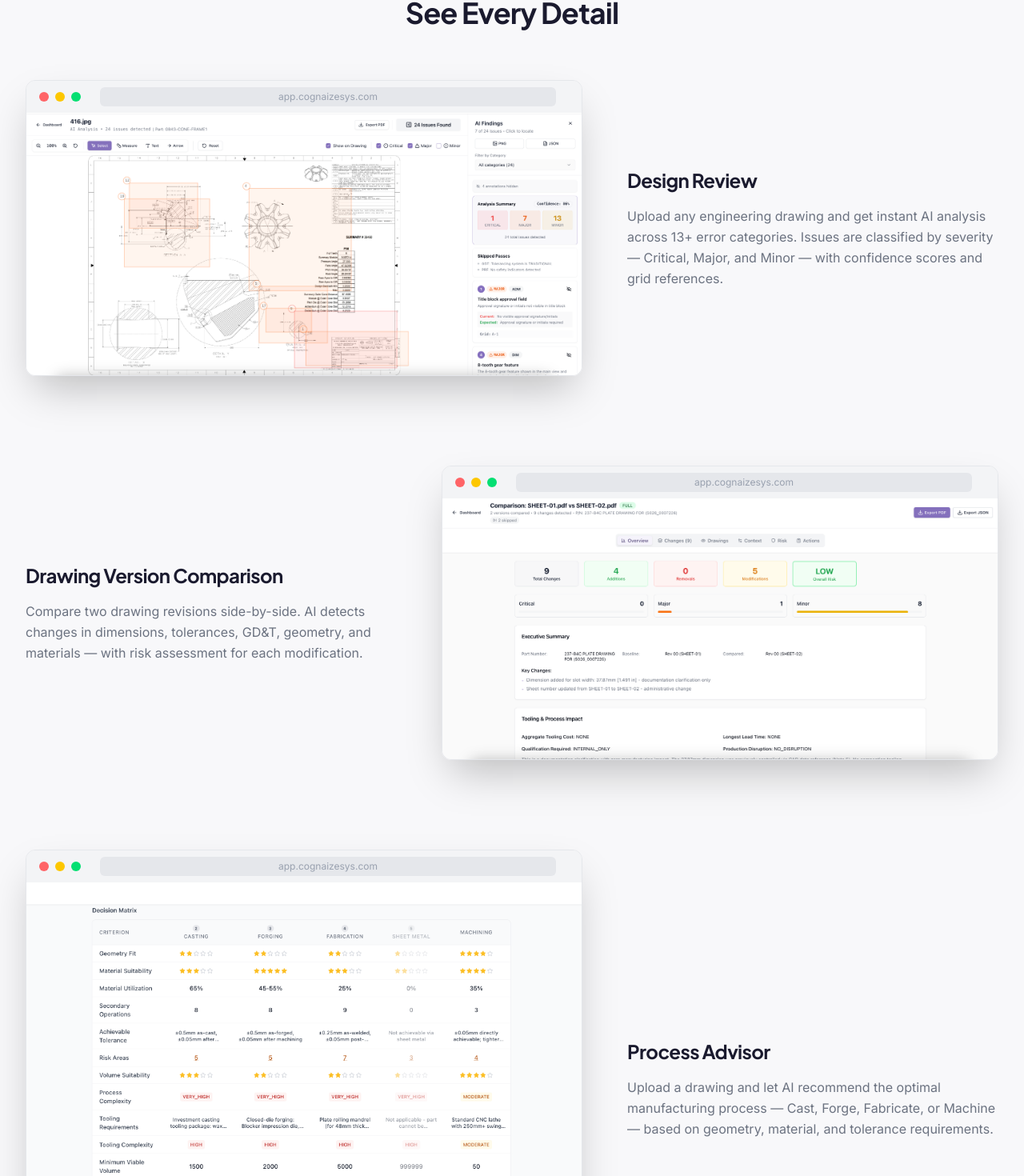
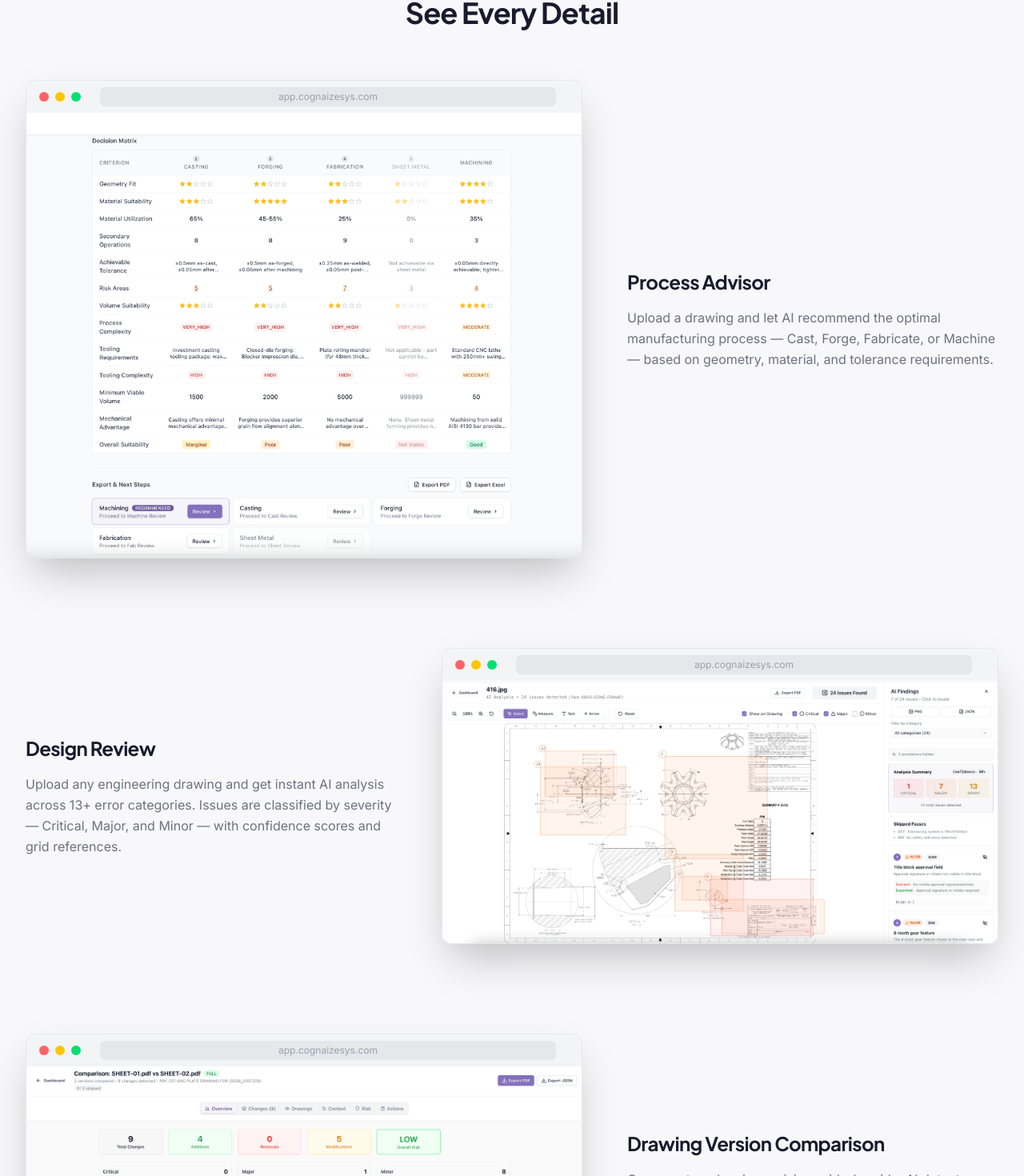
Before and after one commit to cognaizesys/cognaize-website, a Next.js app: page /products/design-intelligence in a window 1280 px wide. Shown: the part 3037-4507 px from the top of the page at 80% size. Built offline with nearby package versions, Linux system fonts and the light colour scheme.

Commit message:
Move Process Advisor to first in DI product tour

```diff
--- a/src/app/products/design-intelligence/page.tsx
+++ b/src/app/products/design-intelligence/page.tsx
@@ -48,6 +48,13 @@ const features = [
 
 const screenshots = [
   {
+    src: "/images/hero/3-process-advisor.png",
+    alt: "AI Process Advisor recommendation",
+    title: "Process Advisor",
+    description:
+      "Upload a drawing and let AI recommend the optimal manufacturing process — Cast, Forge, Fabricate, or Machine — based on geometry, material, and tolerance requirements.",
+  },
+  {
     src: "/images/hero/1-design-review.png",
     alt: "AI Design Review with findings panel",
     title: "Design Review",
@@ -60,13 +67,6 @@ const screenshots = [
     title: "Drawing Version Comparison",
     description:
       "Compare two drawing revisions side-by-side. AI detects changes in dimensions, tolerances, GD&T, geometry, and materials — with risk assessment for each modification.",
-  },
-  {
-    src: "/images/hero/3-process-advisor.png",
-    alt: "AI Process Advisor recommendation",
-    title: "Process Advisor",
-    description:
-      "Upload a drawing and let AI recommend the optimal manufacturing process — Cast, Forge, Fabricate, or Machine — based on geometry, material, and tolerance requirements.",
   },
 ];
 
```
